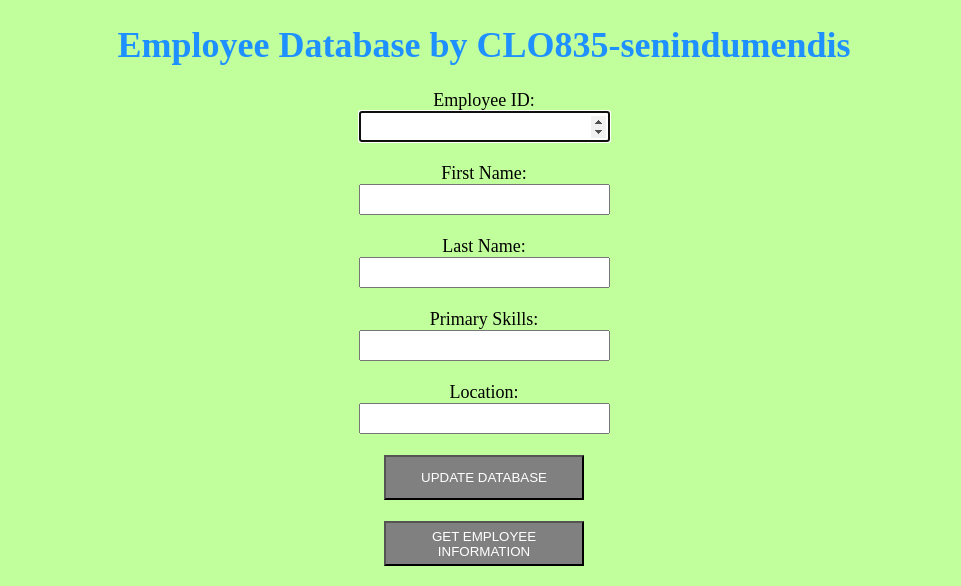
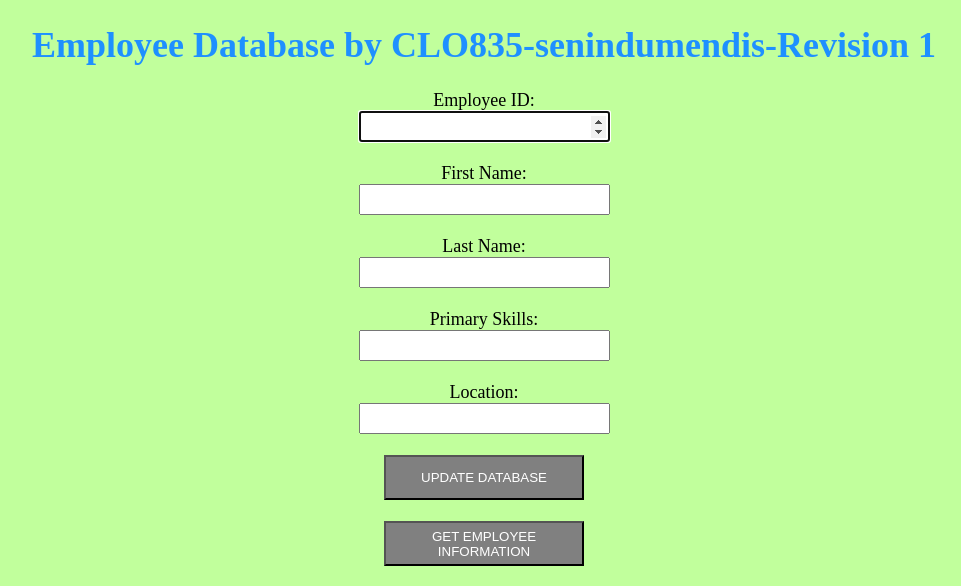
Before and after one commit to senidu97/clo835-senindumendis, a Flask app: page / in a window 1280 px wide. Shown: the top 586 px of the page, without its empty margins (156-1117 px from the left). Run offline with Flask 2, Linux system fonts and the light colour scheme.

Commit message:
added a change in emp add

```diff
--- a/templates/addemp.html
+++ b/templates/addemp.html
@@ -6,7 +6,7 @@
 <center>
 	<font color="black" size="4" style="font-family: avenir">
 
-		<h1 style="color: DodgerBlue">Employee Database by CLO835-senindumendis</h1>
+		<h1 style="color: DodgerBlue">Employee Database by CLO835-senindumendis-Revision 1</h1>
 		<body style="background: {{ color }};" >
 
 			<form action="/addemp" autocomplete="on" method = "POST" enctype="multipart/form-data">
```
